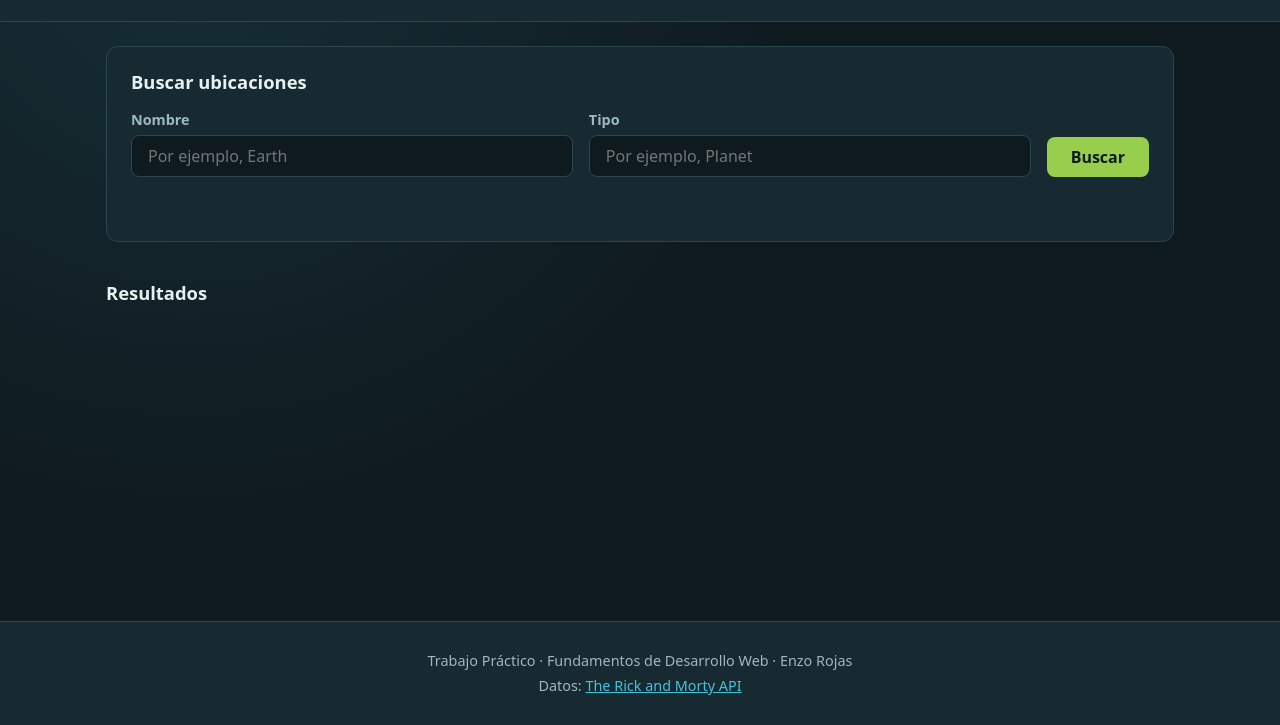
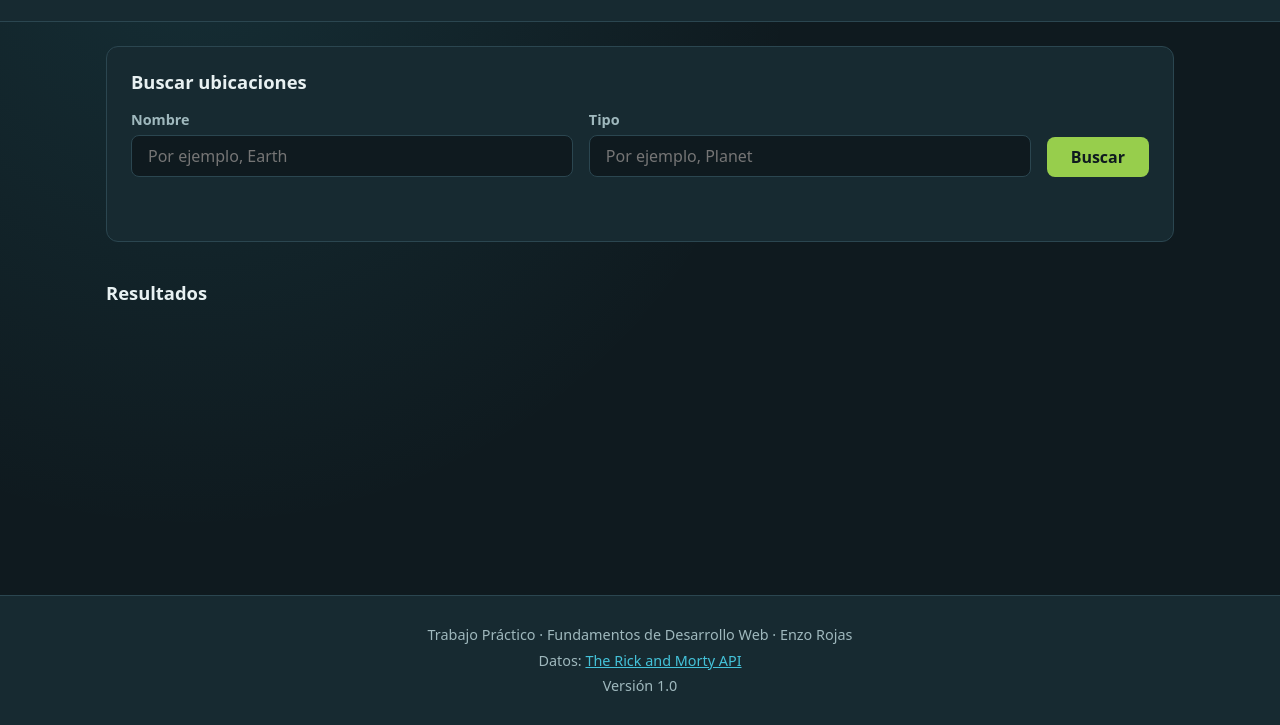
Before and after one commit to enzorojasgc-debug/tp-rojas-enzo, a plain HTML site: page index.html in a window 1280 px wide. Shown: the part 75-800 px from the top of the page. Drawn offline with Linux system fonts and the light colour scheme.

Commit message:
Agregar número de versión en el pie
Muestra "Versión 1.0" en el pie para comprobar el despliegue continuo.

```diff
--- a/index.html
+++ b/index.html
@@ -47,6 +47,7 @@
   <footer class="pie">
     <p>Trabajo Práctico · Fundamentos de Desarrollo Web · Enzo Rojas</p>
     <p>Datos: <a href="https://rickandmortyapi.com" target="_blank" rel="noopener">The Rick and Morty API</a></p>
+    <p class="pie__version">Versión <span id="version">1.0</span></p>
   </footer>
 
   <script src="js/app.js"></script>
```
